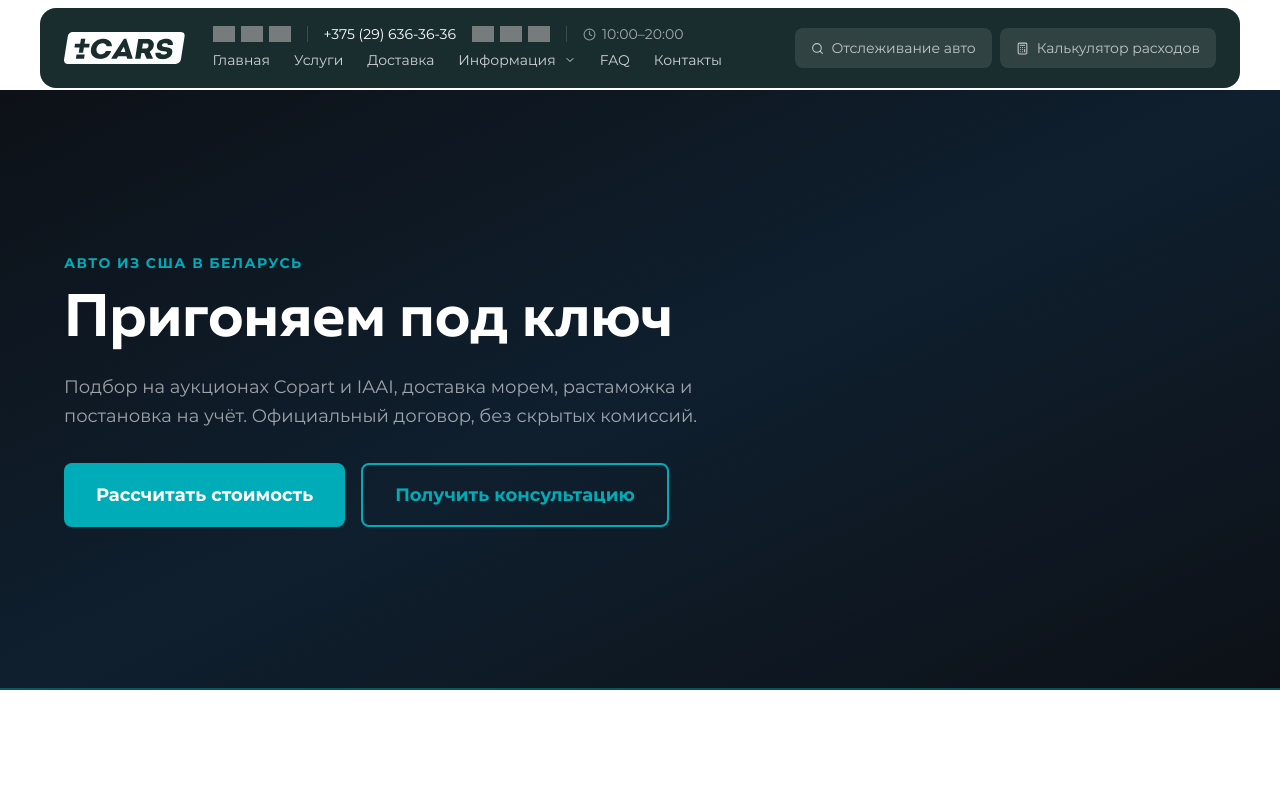
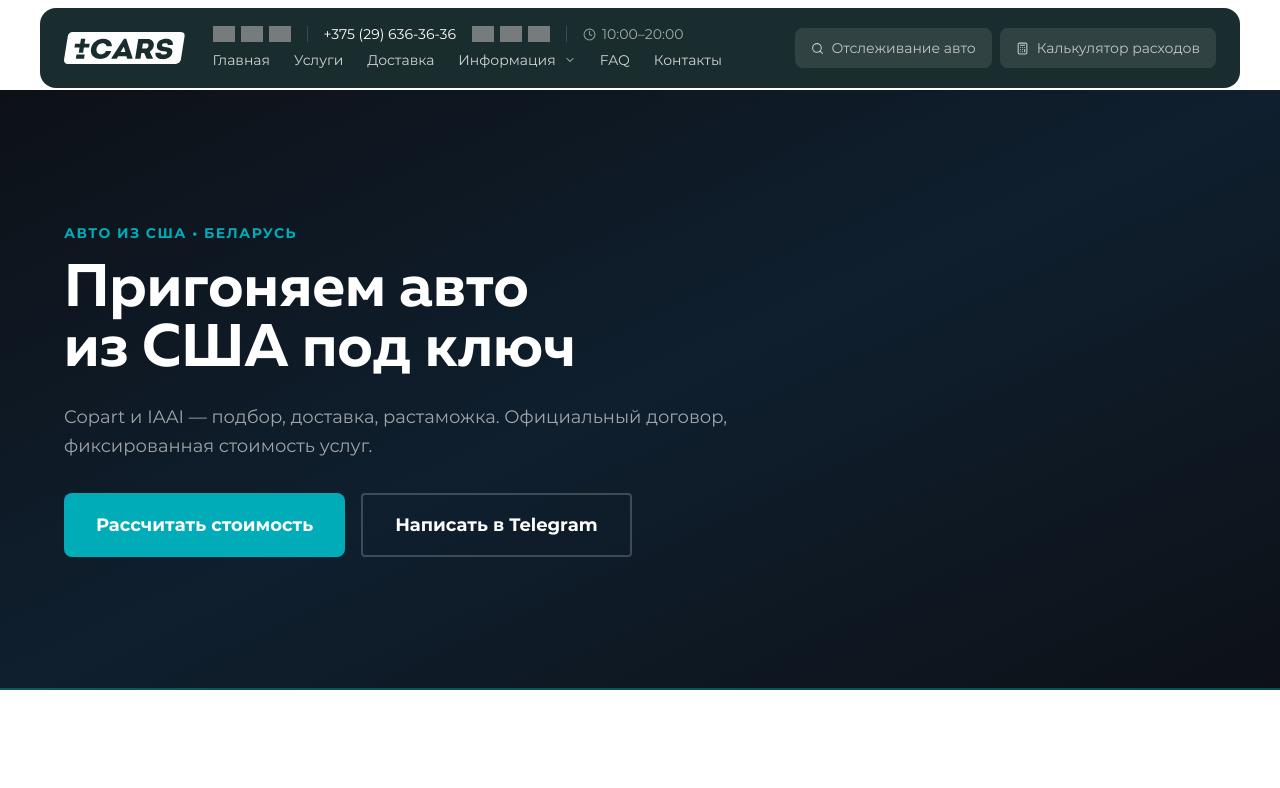
Before and after one commit to idzvilla/pmcars, a Next.js app: page / in a window 1280 px wide. Shown: the top 788 px of the page. Built offline with nearby package versions, Linux system fonts and the light colour scheme; grey boxes are pictures that could not be loaded.

Commit message:
feat: update hero copy and CTA to Telegram

```diff
--- a/src/components/sections/HeroSection.tsx
+++ b/src/components/sections/HeroSection.tsx
@@ -8,22 +8,27 @@ export default function HeroSection() {
       <div className="container py-20">
         <div className="max-w-2xl">
           <p className="text-primary text-sm font-montserrat font-bold uppercase tracking-widest mb-4">
-            Авто из США в Беларусь
+            Авто из США • Беларусь
           </p>
           <h1 className="font-muller font-bold text-white text-4xl md:text-5xl lg:text-6xl leading-tight mb-6">
-            Пригоняем под&nbsp;ключ
+            Пригоняем авто из&nbsp;США под&nbsp;ключ
           </h1>
           <p className="text-white/60 font-montserrat text-lg mb-8 leading-relaxed">
-            Подбор на аукционах Copart и IAAI, доставка морем, растаможка и постановка на учёт.
-            Официальный договор, без скрытых комиссий.
+            Copart и IAAI — подбор, доставка, растаможка.
+            Официальный договор, фиксированная стоимость услуг.
           </p>
           <div className="flex flex-wrap gap-4">
-            <Button href="/info/kalkulyator" size="lg">
+            <Button href="/info/kalkulyator-rashod" size="lg">
               Рассчитать стоимость
             </Button>
-            <Button href="/contacts" variant="outline" size="lg">
-              Получить консультацию
-            </Button>
+            <a
+              href="https://t.me/pmcars"
+              target="_blank"
+              rel="noopener noreferrer"
+              className="inline-flex items-center gap-2 px-8 py-4 rounded border-2 border-white/20 text-white font-montserrat font-bold text-lg hover:border-primary hover:text-primary transition-colors"
+            >
+              Написать в Telegram
+            </a>
           </div>
         </div>
       </div>
```
